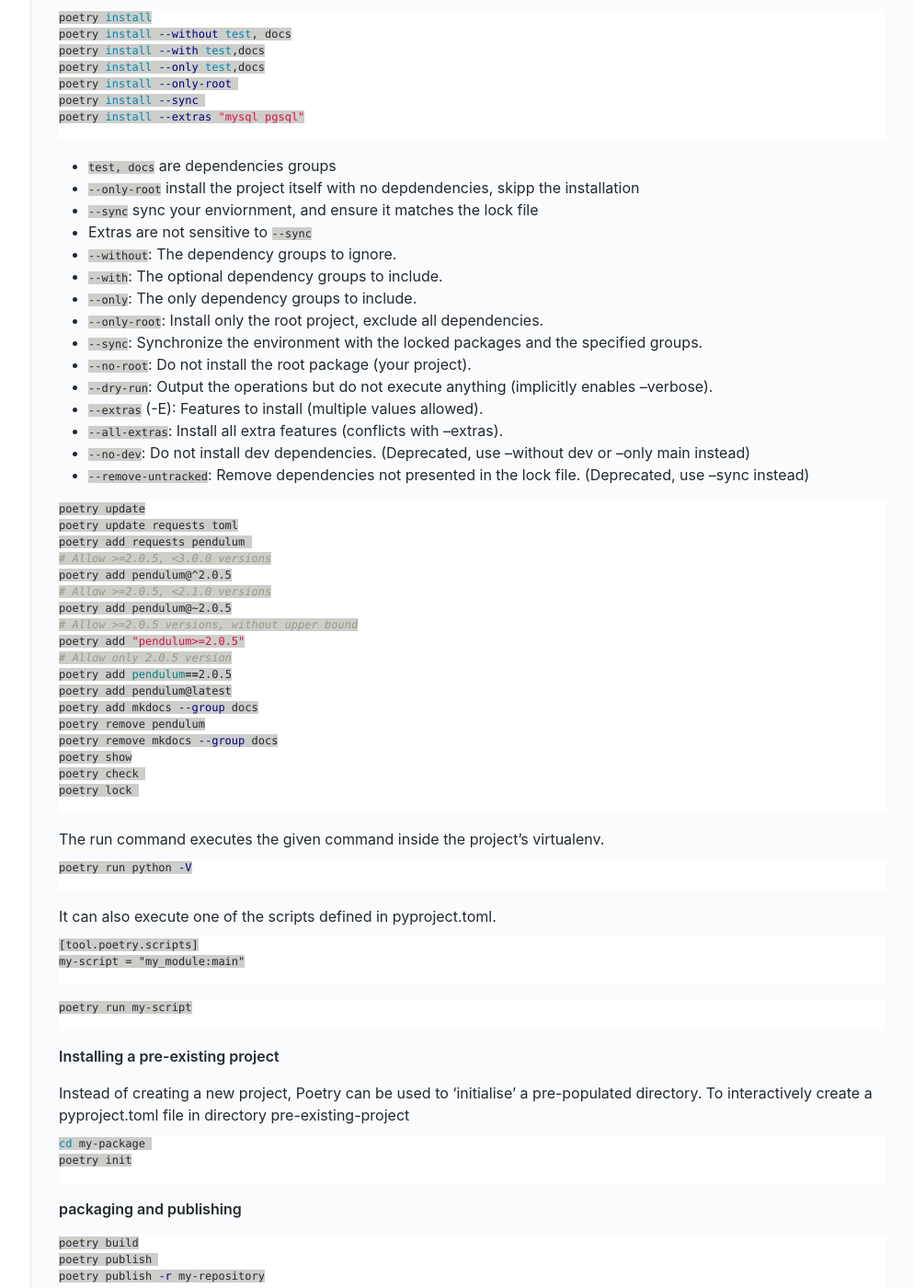
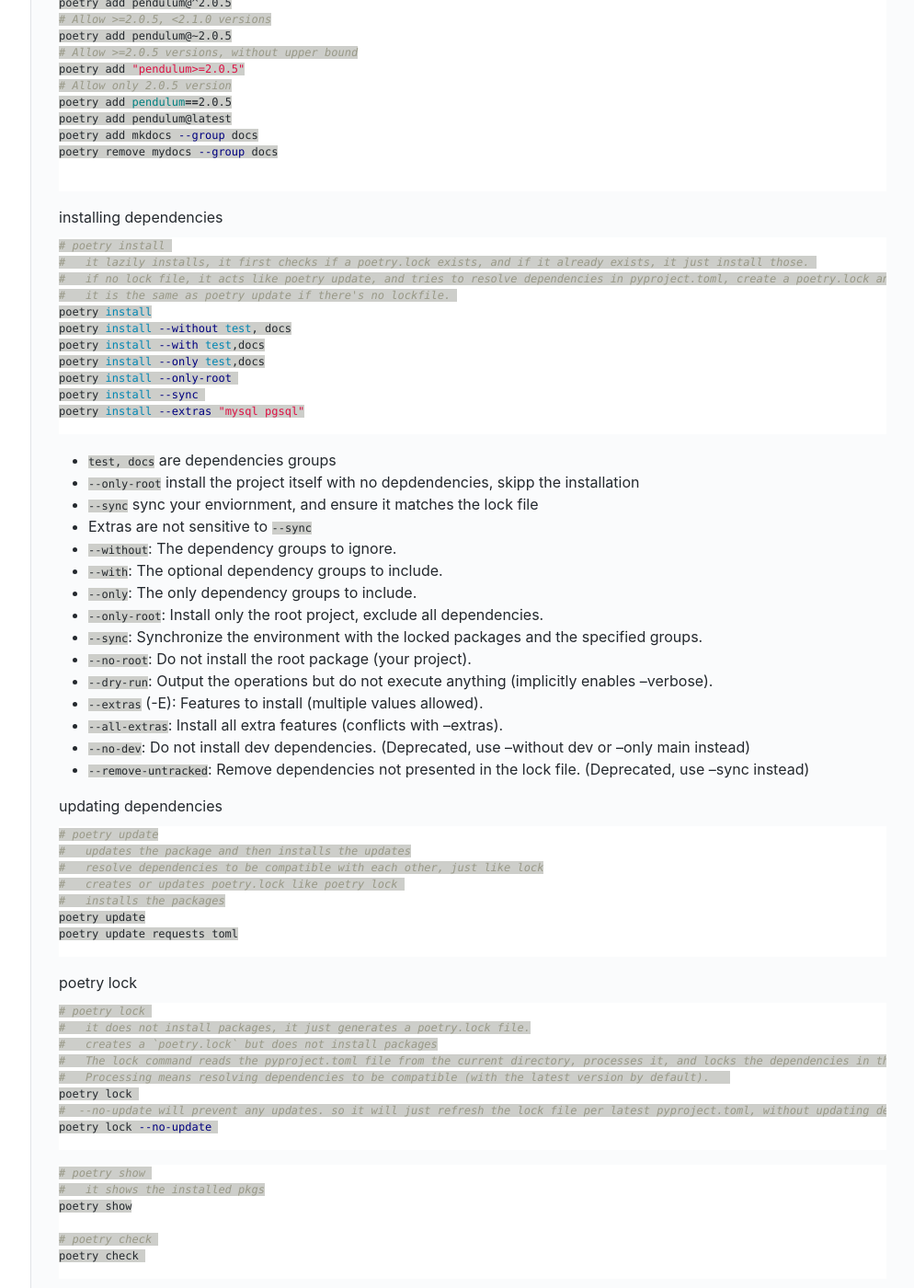
Before and after one commit to zeyutiann/zeyutiann.github.io, a Jekyll site: the page built from _posts/2022-09/2022-09-26-python-project.md, in a window 1280 px wide and 1400 px high, scrolled down 3493 px. Shown: the whole window at 92% size, without its empty margins (286-1280 px from the left). Built offline with Jekyll 4.4.1, drawn with Linux system fonts in a browser that asks for light colours; some of the changed text lies outside the part shown.

Commit message:
add poetry docs

````diff
--- a/_posts/2022-09/2022-09-26-python-project.md
+++ b/_posts/2022-09/2022-09-26-python-project.md
@@ -85,6 +85,7 @@
 [tool.poetry.dependencies]
 pendulum = "^2.1"
 ```
+
 ```shell
 poetry add pendulum
 ```
@@ -101,7 +102,7 @@
 Poetry provides a way to organize your dependencies by groups. For instance, you might have dependencies that are only needed to test your project or to build the documentation.
 
 To declare a new dependency group, use a tool.poetry.group.<group> section where <group> is the name of your dependency group (for instance, test):
-```shell
+```
 [tool.poetry.group.test]  # This part can be left out
 
 [tool.poetry.group.test.dependencies]
@@ -109,7 +110,8 @@
 pytest-mock = "*"
 ```
 The dependencies declared in tool.poetry.dependencies are part of an implicit main group.
-```shell
+
+```
 [tool.poetry.dependencies]  # main dependency group
 httpx = "*"
 pendulum = "*"
@@ -123,21 +125,22 @@
 
 Any dependency declared in the dev-dependencies section will automatically be added to a dev group. So the two following notations are equivalent:
 
-```sehll
+```
 [tool.poetry.dev-dependencies]
 pytest = "^6.0.0"
 pytest-mock = "*"
 ```
 
-```shell
+```
 [tool.poetry.group.dev.dependencies]
 pytest = "^6.0.0"
 pytest-mock = "*"
+```
 
-```
 A dependency group can be declared as optional. This makes sense when you have a group of dependencies that are only required in a particular environment or for a specific purpose.
 Optional groups can be installed in addition to the default dependencies by using the `--with` option of the install command.
 Optional group dependencies will still be resolved alongside other dependencies, so special care should be taken to ensure they are compatible with each other.
+
 ```
 [tool.poetry.group.docs]
 optional = true
@@ -145,15 +148,33 @@
 [tool.poetry.group.docs.dependencies]
 mkdocs = "*"
 ```
+
 adding a dependency to a group
 ```shell
 poetry install --with docs
 poetry add pytest --group test
+# poetry add
+poetry add requests pendulum
+# Allow >=2.0.5, <3.0.0 versions
+poetry add pendulum@^2.0.5
+# Allow >=2.0.5, <2.1.0 versions
+poetry add pendulum@~2.0.5
+# Allow >=2.0.5 versions, without upper bound
+poetry add "pendulum>=2.0.5"
+# Allow only 2.0.5 version
+poetry add pendulum==2.0.5
+poetry add pendulum@latest
+poetry add mkdocs --group docs
 poetry remove mydocs --group docs
+
 ```
 
 installing dependencies
 ```shell
+# poetry install
+#   it lazily installs, it first checks if a poetry.lock exists, and if it already exists, it just install those.
+#   if no lock file, it acts like poetry update, and tries to resolve dependencies in pyproject.toml, create a poetry.lock and install them
+#   it is the same as poetry update if there's no lockfile.
 poetry install
 poetry install --without test, docs
 poetry install --with test,docs
@@ -162,6 +183,7 @@
 poetry install --sync
 poetry install --extras "mysql pgsql"
 ```
+
 - `test, docs` are dependencies groups
 - `--only-root` install the project itself with no depdendencies, skipp the installation
 - `--sync` sync your enviornment, and ensure it matches the lock file
@@ -178,30 +200,43 @@
 - `--no-dev`: Do not install dev dependencies. (Deprecated, use --without dev or --only main instead)
 - `--remove-untracked`: Remove dependencies not presented in the lock file. (Deprecated, use --sync instead)
 
+updating dependencies
 ```shell
+# poetry update
+#   updates the package and then installs the updates
+#   resolve dependencies to be compatible with each other, just like lock
+#   creates or updates poetry.lock like poetry lock
+#   installs the packages
 poetry update
 poetry update requests toml
-poetry add requests pendulum
-# Allow >=2.0.5, <3.0.0 versions
-poetry add pendulum@^2.0.5
-# Allow >=2.0.5, <2.1.0 versions
-poetry add pendulum@~2.0.5
-# Allow >=2.0.5 versions, without upper bound
-poetry add "pendulum>=2.0.5"
-# Allow only 2.0.5 version
-poetry add pendulum==2.0.5
-poetry add pendulum@latest
-poetry add mkdocs --group docs
-poetry remove pendulum
-poetry remove mkdocs --group docs
+```
+
+poetry lock
+``` shell
+# poetry lock
+#   it does not install packages, it just generates a poetry.lock file.
+#   creates a `poetry.lock` but does not install packages
+#   The lock command reads the pyproject.toml file from the current directory, processes it, and locks the dependencies in the poetry.lock file
+#   Processing means resolving dependencies to be compatible (with the latest version by default).
+poetry lock
+#  --no-update will prevent any updates. so it will just refresh the lock file per latest pyproject.toml, without updating dependencies.
+poetry lock --no-update
+```
+
+```shell
+# poetry show
+#   it shows the installed pkgs
 poetry show
+
+# poetry check
 poetry check
-poetry lock
 ```
+
 The run command executes the given command inside the project’s virtualenv.
 ```shell
 poetry run python -V
 ```
+
 It can also execute one of the scripts defined in pyproject.toml.
 ```
 [tool.poetry.scripts]
@@ -226,6 +261,22 @@
 poetry publish -r my-repository
 ```
 
+I have one project, I'd like to publish as packages targeting two Python versions.
+```
+[tool.poetry.dependencies]
+python='^3.6'
+```
+```shell
+poetry add <dependency> python ^3.6
+```
+```
+[tool.poetry.dependencies]
+python='^3.6'
+cleo = {version="^0.8.1",python="^3.6"}
+pyyaml = {version="^5.4.1", python="^3.6"}
+```
+
+
 ### Github
 Github create new repo with the same name.
 
@@ -255,6 +307,8 @@
 poetry add sphinx-autodoc-typehints --group docs
 poetry add sphinx-autobuild --group docs
 poetry add sphinxcontrib-napoleon --group docs
+
+poetry run sphinx-autobuild docs docs/build/html
 ```
 
 ### Reference
````
Also changed, not shown: other parts of _posts/2022-09/2022-09-26-python-project.md (+4 -3 lines).
